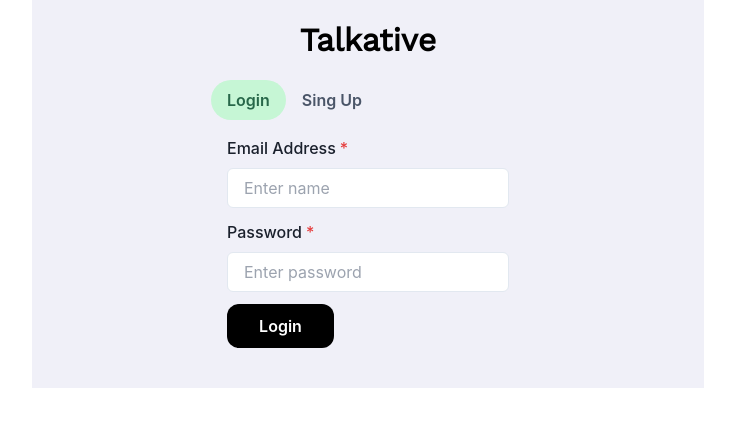
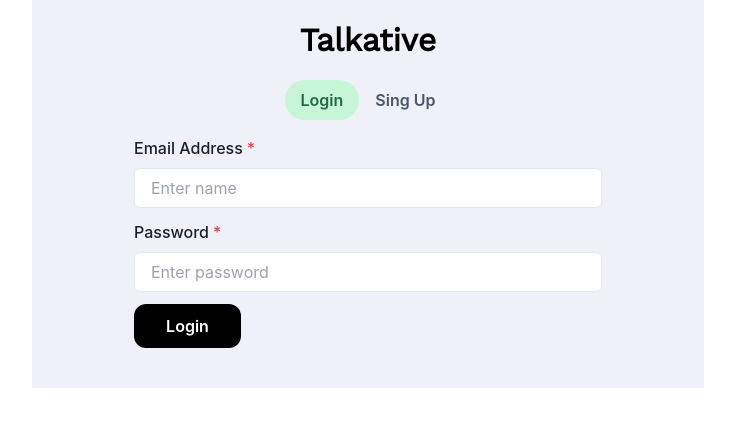
Before and after one commit to Tausif4171/Chat-App, a React (Create React App) app in the folder frontend/: page / in a window 1280 px wide. Shown: the top 426 px of the page, without its empty margins (272-1007 px from the left). Built offline with nearby package versions, Linux system fonts and the light colour scheme.

Commit message:
login and signup ui shift issued dixed onclick

```diff
--- a/frontend/src/components/HomePage/index.tsx
+++ b/frontend/src/components/HomePage/index.tsx
@@ -11,12 +11,12 @@ function HomePage() {
                     </Box>
 
                     <Tabs variant='soft-rounded' colorScheme='green'>
-                        <TabList>
+                        <TabList display={'flex'} justifyContent={'center'} >
                             <Tab>Login</Tab>
                             <Tab>Sing Up</Tab>
                         </TabList>
                         <TabPanels>
-                            <TabPanel>
+                            <TabPanel width={'500px'}>
 
                                 <FormControl isRequired mb={'24px'}>
                                     <Box mb={'12px'}>
@@ -35,7 +35,7 @@ function HomePage() {
                                 </FormControl>
 
                             </TabPanel>
-                            <TabPanel>
+                            <TabPanel width={'500px'}>
 
                                 <FormControl isRequired mb={'24px'}>
                                     <Box mb={'12px'}>
```
